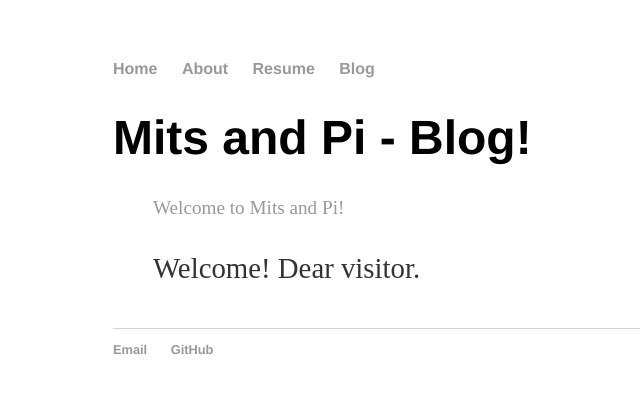
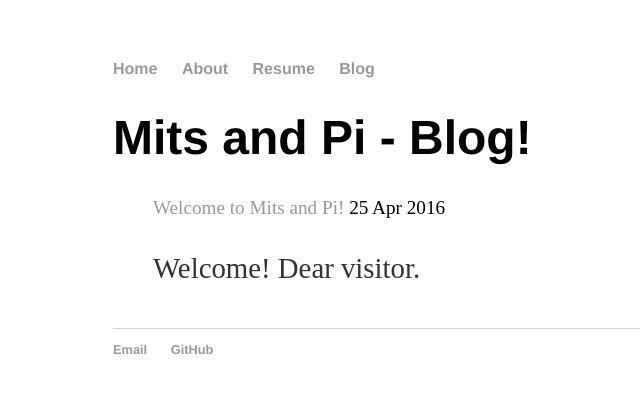
Before and after one commit to maxiulee/maxiulee.github.io, a Jekyll site: the page built from blog/index.html, in a window 1280 px wide. Shown: the top 393 px of the page, without its empty margins (79-719 px from the left). Built offline with Jekyll 4.4.1, drawn with Linux system fonts in a browser that asks for light colours.

Commit message:
Update index.html

```diff
--- a/blog/index.html
+++ b/blog/index.html
@@ -8,6 +8,7 @@ title: Mits and Pi - Blog!
   	{% for post in site.posts %}
 	 <li>
 	  <a href="{{ post.url }}">{{ post.title }}</a>
+	  <span>{{ post.date | date_to_string }}</span>
 	  {{ post.excerpt }}
 	 </li>
 	{% endfor %}
```
